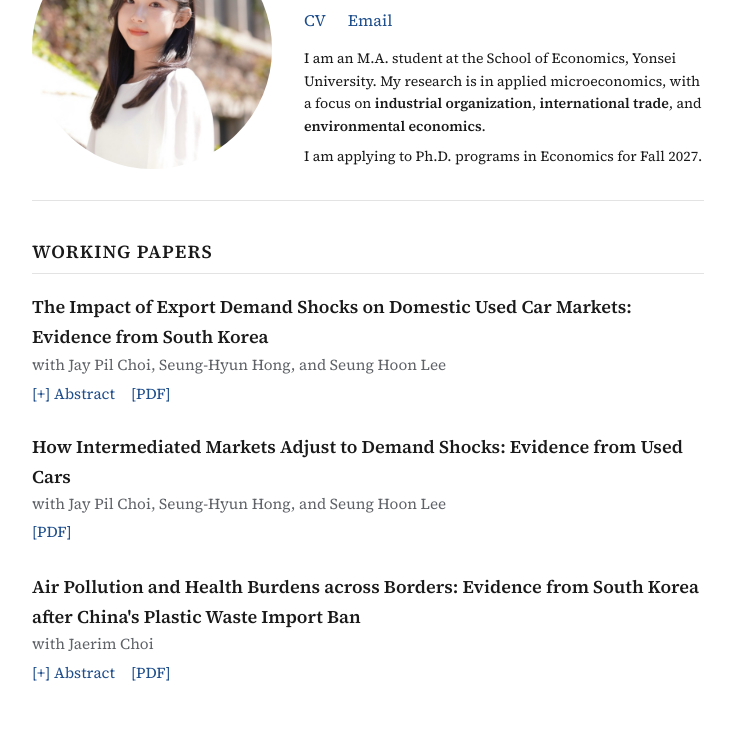
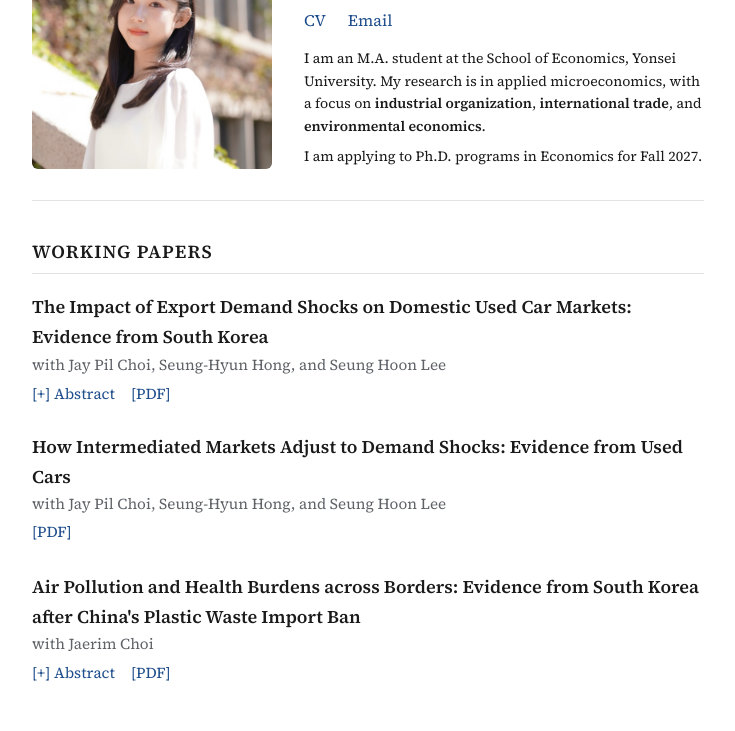
Before and after one commit to yoonseungseon/yoonseungseon.github.io, a plain HTML site: page index.html in a window 1280 px wide. Shown: the part 117-848 px from the top of the page, without its empty margins (272-1007 px from the left). Drawn offline with Linux system fonts and the light colour scheme.

Commit message:
Square profile photo
Co-Authored-By: Claude Opus 5.5 <noreply@anthropic.com>

```diff
--- a/index.html
+++ b/index.html
@@ -45,7 +45,7 @@
     section#research { margin-top: 36px; }
     header img {
       width: 240px; height: 240px; object-fit: cover;
-      border-radius: 50%; flex-shrink: 0;
+      border-radius: 6px; flex-shrink: 0;
     }
     h1 { font-size: 2.1rem; font-weight: 600; margin: 0 0 4px; line-height: 1.2; }
     .role { color: var(--muted); margin: 0; }
```
